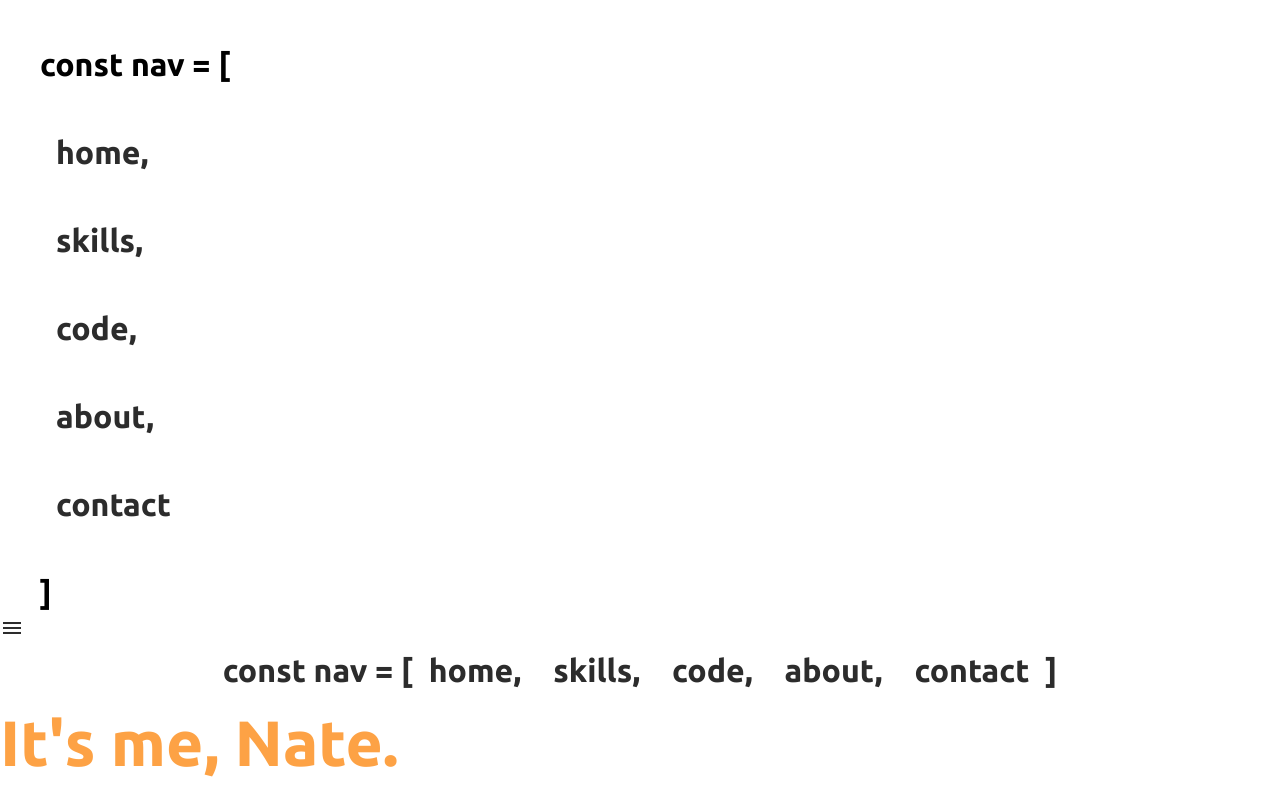
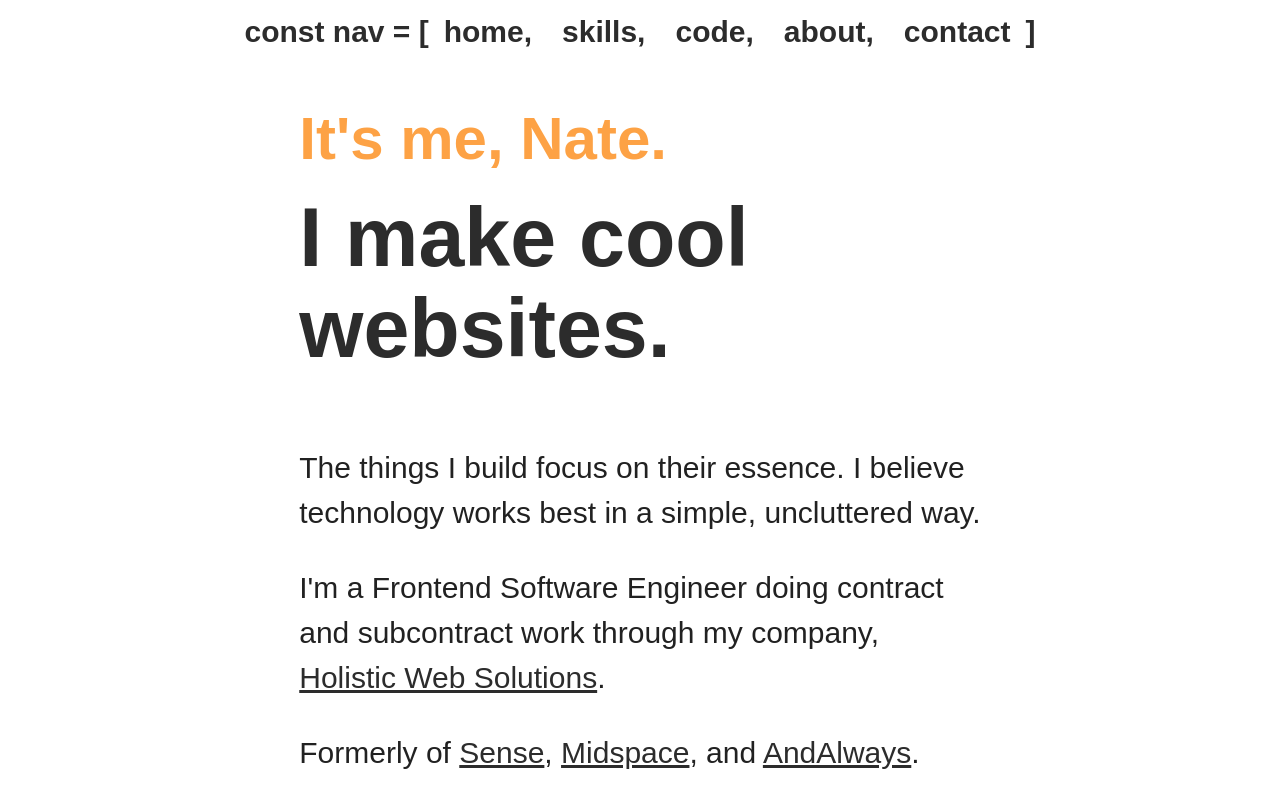
Before and after one commit to its-nate/portfolio-nextjs, a Next.js app: page / in a window 1280 px wide. Shown: the top 800 px of the page. Built offline with nearby package versions, Linux system fonts and the light colour scheme.

Commit message:
fix imports and icons

```diff
--- a/src/app/components/Header.jsx
+++ b/src/app/components/Header.jsx
@@ -1,4 +1,5 @@
 import Link from "next/link";
+import Hamburger from "../icons/Hamburger";
 
 const Header = (props) => {
   let activeNav = props.activePage;
@@ -69,7 +70,7 @@ const Header = (props) => {
       <nav className="nav-center">
         <div className="nav-wrapper">
           <a href="#" data-target="slide-out" className="sidenav-trigger">
-            <i className="material-icons">menu</i>
+            <Hamburger />
           </a>
           <ul id="nav-mobile" className="hide-on-med-and-down">
             <li>const nav = [</li>
--- a/src/app/globals.css
+++ b/src/app/globals.css
@@ -1,7 +1,3 @@
-@tailwind base;
-@tailwind components;
-@tailwind utilities;
-
 /*
 =========================
 Global Styles
@@ -54,10 +50,6 @@ nav {
   font-size: 2rem;
   font-weight: 700;
   color: #2c2c2c;
-}
-
-.nav-item {
-  padding: 0 1rem;
 }
 
 .nav-item:hover {
--- /dev/null
+++ b/src/app/icons/Hamburger.jsx
@@ -0,0 +1,18 @@
+export default function Hamburger() {
+  return (
+    <svg
+      xmlns="http://www.w3.org/2000/svg"
+      fill="none"
+      viewBox="0 0 24 24"
+      strokeWidth={1.5}
+      stroke="#000"
+      style={{ width: "2rem", height: "2rem", margin: "1rem 2rem 2rem 0" }}
+    >
+      <path
+        strokeLinecap="round"
+        strokeLinejoin="round"
+        d="M3.75 6.75h16.5M3.75 12h16.5m-16.5 5.25h16.5"
+      />
+    </svg>
+  );
+}
--- a/src/app/layout.js
+++ b/src/app/layout.js
@@ -1,4 +1,4 @@
-import Head from "next/head";
+import "materialize-css/dist/css/materialize.css";
 import "./globals.css";
 import ClientLayout from "./components/ClientLayout";
 
@@ -29,16 +29,6 @@ export const metadata = {
 export default function RootLayout({ children }) {
   return (
     <html lang="en">
-      <Head>
-        <link
-          href="https://fonts.googleapis.com/icon?family=Material+Icons"
-          rel="stylesheet"
-        />
-        <link
-          href="https://fonts.googleapis.com/css2?family=Ubuntu:wght@400;700&display=swap"
-          rel="stylesheet"
-        />
-      </Head>
       <body>
         <ClientLayout>{children}</ClientLayout>
       </body>
```
